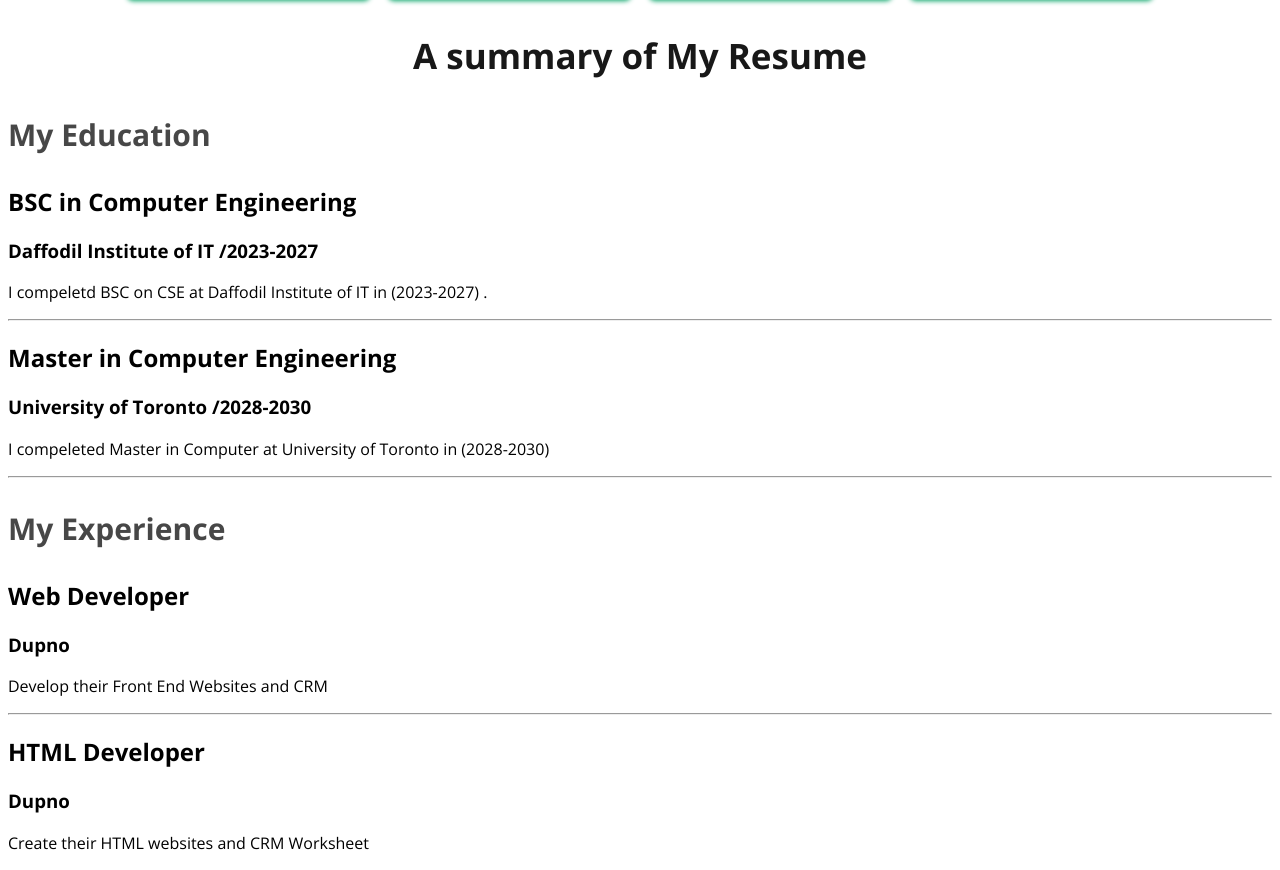
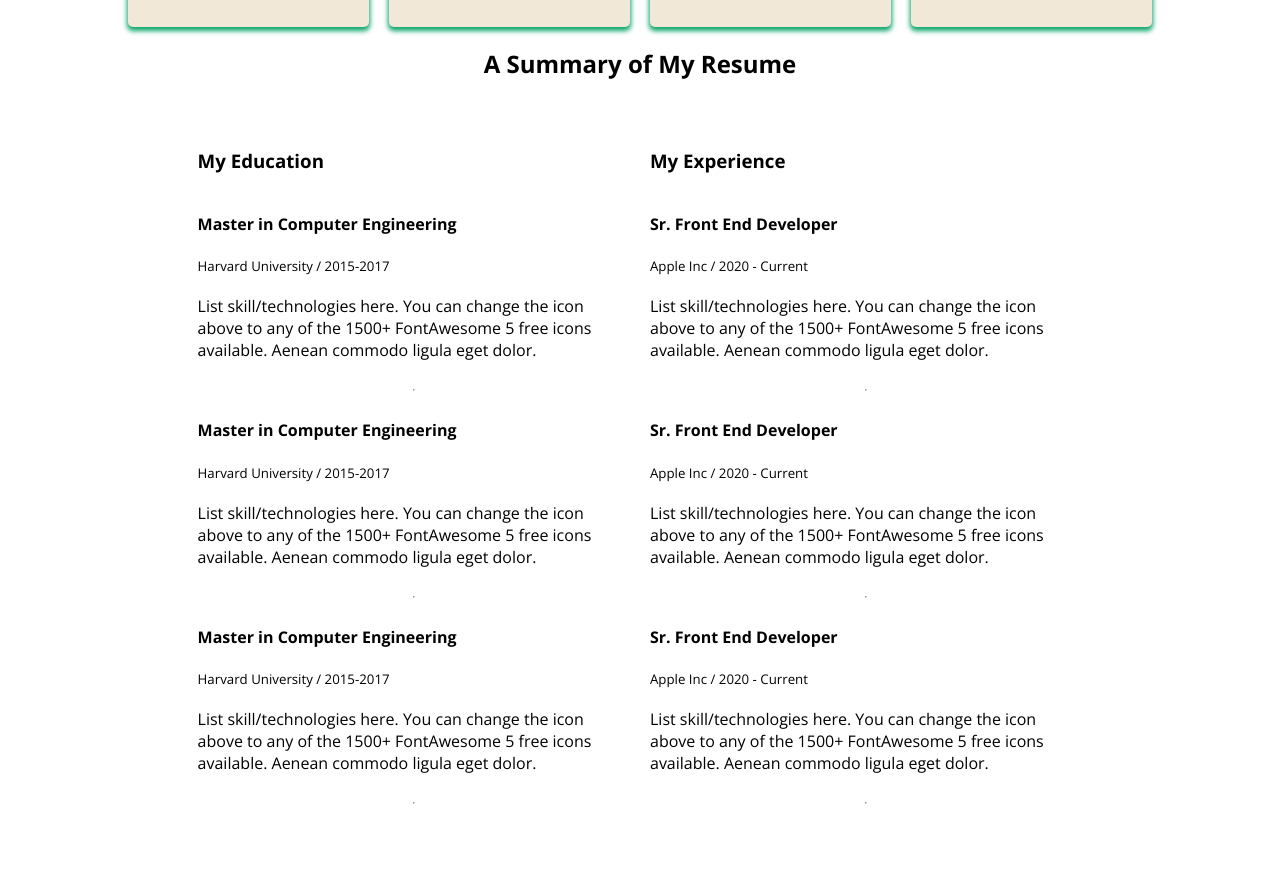
Before and after one commit to Ehasan07/web-developer-portfolio, a plain HTML site: page index.html in a window 1280 px wide. Shown: the part 2196-3066 px from the top of the page. After the commit the page ends 3016 px from the top, so only its background shows below. Drawn offline with nearby package versions, Linux system fonts and the light colour scheme.

Commit message:
resume section

```diff
--- a/index.html
+++ b/index.html
@@ -1,5 +1,6 @@
 <!DOCTYPE html>
 <html lang="en">
+
 <head>
     <meta charset="UTF-8">
     <meta name="viewport" content="width=device-width, initial-scale=1.0">
@@ -11,6 +12,7 @@
 
     <link rel="stylesheet" href="styles/porfolio.css">
 </head>
+
 <body>
     <header class="header">
         <nav>
@@ -25,7 +27,8 @@
             <div class="banner-content">
                 <h3 class="banner-greeting">Hi, I am</h3>
                 <h1 class="banner-title">Ehasan Haque</h1>
-                <p class="banner-discription">Shot what able cold new see hold.Friendly as an betrayed formerly he. Morning because as to society behaved moments.</p>
+                <p class="banner-discription">Shot what able cold new see hold.Friendly as an betrayed formerly he.
+                    Morning because as to society behaved moments.</p>
                 <button class="btn-primary">Download CV</button>
                 <button class="btn-primary">Contact</button>
             </div>
@@ -36,7 +39,10 @@
     <main>
         <section class="about">
             <h3 class="section-title">About Me</h3>
-    <p class="section-description">I, m a designer & developer with a passion for web design. I enjoy developing simple, clean and slick websites that provide real value to the end user. Thousands of clients have procured exceptional resulfs while working with me. Delivering work within time and budget which meets clients requirements in our mata.</p>
+            <p class="section-description">I, m a designer & developer with a passion for web design. I enjoy developing
+                simple, clean and slick websites that provide real value to the end user. Thousands of clients have
+                procured exceptional resulfs while working with me. Delivering work within time and budget which meets
+                clients requirements in our mata.</p>
             <div>
                 <div class="about-info-container">
                     <!--.about-info*4>h4.info-title+p.info-description -->
@@ -46,11 +52,11 @@
                     </div>
                     <div class="about-info">
                         <h4 class="info-title">Email</h4>
-            <p class="info-description">shiplulink@gmail.com</p>
+                        <p class="info-description">shiplulink2003@gmail.com</p>
                     </div>
                     <div class="about-info">
                         <h4 class="info-title">Date of Birth</h4>
-            <p class="info-description">27 May 2005</p>
+                        <p class="info-description">27-May-2005</p>
                     </div>
                     <div class="about-info">
                         <h4 class="info-title">From</h4>
@@ -62,8 +68,10 @@
         <!-- what i do section start-->
         <section>
             <h3 class="section-title">What I do</h3>
-<p id="what-i-do-description"  class="section-description">
-    I have more than 2 years experience building software for clients all over the world. Below is a quick overview of my main technical skill sets and technologies i use. Want to find out more about my experience? Check out my online resume and project portfolio.
+            <p id="what-i-do-description" class="section-description">
+                I have more than 2 years experience building software for clients all over the world. Below is a quick
+                overview of my main technical skill sets and technologies i use. Want to find out more about my
+                experience? Check out my online resume and project portfolio.
             </p>
             <div class="skills-container">
                 <!--.skill*4>img+h3.skill-title+p.skill-description-->
@@ -71,83 +79,125 @@
                     <img src="icons/js.png" alt="">
                     <h3 class="skill-title">Vanilla JavaScript</h3>
                     <p class="skill-description">
-            List skill/technologies here. You can change the icon above to any of the 1500+ FontAwesome 5 free icons available. Aenean commodo ligula eget dolor.
+                        List skill/technologies here. You can change the icon above to any of the 1500+ FontAwesome 5
+                        free icons available. Aenean commodo ligula eget dolor.
                     </p>
                 </div>
                 <div class="skill">
                     <img src="icons/react.png" alt="">
                     <h3 class="skill-title">React</h3>
                     <p class="skill-description">
-            List skill/technologies here. You can change the icon above to any of the 1500+ FontAwesome 5 free icons available. Aenean commodo ligula eget dolor.
+                        List skill/technologies here. You can change the icon above to any of the 1500+ FontAwesome 5
+                        free icons available. Aenean commodo ligula eget dolor.
                     </p>
                 </div>
                 <div class="skill">
                     <img src="icons/nodejs.png" alt="">
                     <h3 class="skill-title">Node.js</h3>
                     <p class="skill-description">
-            List skill/technologies here. You can change the icon above to any of the 1500+ FontAwesome 5 free icons available. Aenean commodo ligula eget dolor.
+                        List skill/technologies here. You can change the icon above to any of the 1500+ FontAwesome 5
+                        free icons available. Aenean commodo ligula eget dolor.
                     </p>
                 </div>
                 <div class="skill">
                     <img src="icons/mongo.png" alt="">
                     <h3 class="skill-title">MongoDB</h3>
                     <p class="skill-description">
-            List skill/technologies here. You can change the icon above to any of the 1500+ FontAwesome 5 free icons available. Aenean commodo ligula eget dolor.
+                        List skill/technologies here. You can change the icon above to any of the 1500+ FontAwesome 5
+                        free icons available. Aenean commodo ligula eget dolor.
                     </p>
                 </div>
             </div>
 
         </section>
         <!--resume section-->
-<section>
-<h3 class="section-title">A summary of My Resume</h3>
-<div class="resume-container">
-    <div class="resume-colum">
-        <h3 class="resume-colum-title">My Education</h3>
+        <section class="summary-of-resume-section">
+            <div class="summary-of-resume-container">
+              <div class="summary-of-resume-title">
+                <h1>A Summary of My Resume</h1>
+              </div>
+              <div class="card-container">
+                <div>
+                  <div class="card-div">
+                    <div>
+                      <h3>My Education</h2>
                     </div>
                     <div>
-          <div class="resume-item"></div>
-          <h2 class="resume-item-title">BSC in Computer Engineering</h2>
-          <h3 class="resume-item-institute">Daffodil Institute of IT /2023-2027</h3>
-          <p class="resume-item-description">I compeletd  BSC on CSE at Daffodil Institute of IT in (2023-2027) .</p>
+                      <h4>Master in Computer Engineering</h4>
+                      <h5>Harvard University / 2015-2017</h5>
+                      <p>
+                        List skill/technologies here. You can change the icon above to
+                        any of the 1500+ FontAwesome 5 free icons available. Aenean
+                        commodo ligula eget dolor.
+                      </p>
                     </div>
-<hr>
+                    <hr />
                     <div>
-            <div class="resume-item"></div>
-            <h2 class="resume-item-title">Master in Computer Engineering </h2>
-            <h3 class="resume-item-institute">University of Toronto /2028-2030 </h3>
-            <p class="resume-item-description">I compeleted Master in Computer at University of Toronto in (2028-2030)</p>
+                      <h4>Master in Computer Engineering</h4>
+                      <h5>Harvard University / 2015-2017</h5>
+                      <p>
+                        List skill/technologies here. You can change the icon above to
+                        any of the 1500+ FontAwesome 5 free icons available. Aenean
+                        commodo ligula eget dolor.
+                      </p>
                     </div>
-
-
+                    <hr />
+                    <div>
+                      <h4>Master in Computer Engineering</h4>
+                      <h5>Harvard University / 2015-2017</h5>
+                      <p>
+                        List skill/technologies here. You can change the icon above to
+                        any of the 1500+ FontAwesome 5 free icons available. Aenean
+                        commodo ligula eget dolor.
+                      </p>
                     </div>
-    <hr>
-    <div class="resume-container">
-        <div class="resume-colum">
-            <h3 class="resume-colum-title">My Experience</h3>
+                    <hr />
+                  </div>
                 </div>
                 <div>
-              <div class="resume-item"></div>
-              <h2 class="resume-item-title">Web Developer </h2>
-              <h3 class="resume-item-institute">Dupno</h3>
-              <p class="resume-item-description">Develop their Front End  Websites and CRM </p>
+                  <div class="card-div">
+                    <div>
+                      <h3>My Experience</h2>
                     </div>
-    <hr>
                     <div>
-                <div class="resume-item"></div>
-                <h2 class="resume-item-title">HTML Developer </h2>
-                <h3 class="resume-item-institute">Dupno </h3>
-                <p class="resume-item-description">Create their HTML  websites  and CRM Worksheet </p>
+                      <h4>Sr. Front End Developer</h4>
+                      <h5>Apple Inc / 2020 - Current</h5>
+                      <p>
+                        List skill/technologies here. You can change the icon above to
+                        any of the 1500+ FontAwesome 5 free icons available. Aenean
+                        commodo ligula eget dolor.
+                      </p>
                     </div>
-
-
+                    <hr />
+                    <div>
+                      <h4>Sr. Front End Developer</h4>
+                      <h5>Apple Inc / 2020 - Current</h5>
+                      <p>
+                        List skill/technologies here. You can change the icon above to
+                        any of the 1500+ FontAwesome 5 free icons available. Aenean
+                        commodo ligula eget dolor.
+                      </p>
                     </div>
-
+                    <hr />
+                    <div>
+                      <h4>Sr. Front End Developer</h4>
+                      <h5>Apple Inc / 2020 - Current</h5>
+                      <p>
+                        List skill/technologies here. You can change the icon above to
+                        any of the 1500+ FontAwesome 5 free icons available. Aenean
+                        commodo ligula eget dolor.
+                      </p>
+                    </div>
+                    <hr />
+                  </div>
+                </div>
+              </div>
+            </div>
           </section>
-
     </main>
     <footer>
 
     </footer>
 </body>
+
 </html>
--- a/styles/porfolio.css
+++ b/styles/porfolio.css
@@ -146,9 +146,38 @@ main{
      #what-i-do-description{
         padding: 30px 150px;
      }
+
      /*resume section style  */
-     .resume-colum-title{
-        color: #474747;
-font-size: 30px;
-font-weight: 700;
-     }
+     .summary-of-resume-section{
+        display: flex;
+        justify-content: center;
+    }
+    .summary-of-resume-container{
+        width:70%;
+    }
+    .summary-of-resume-title h1{
+        text-align: center;
+        margin-bottom: 50px;
+    }
+    .summary-of-resume-container .card-container{
+        display: grid;
+        grid-template-columns: repeat(2, 1fr);
+        gap: 20px;
+    }
+    .summary-of-resume-container .card-div{
+        display: flex;
+        flex-direction: column;
+    }
+    .summary-of-resume-container .card-div h4{
+        margin-bottom: 0;
+        margin-top: 20px;
+    }
+    .summary-of-resume-container .card-div h3, h5{
+        margin-bottom: 20px;
+    }
+    .summary-of-resume-container .card-div h5{
+        font-weight: 200;
+    }
+    .summary-of-resume-container .card-div p{
+        margin-bottom: 20px;
+    }
```
Lines whose indentation alone changed are shown as unchanged.
